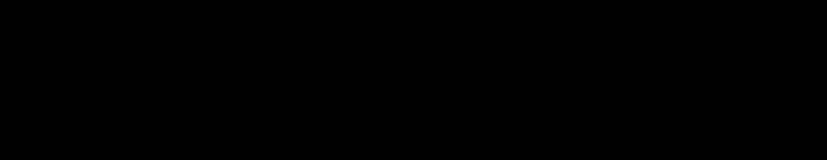
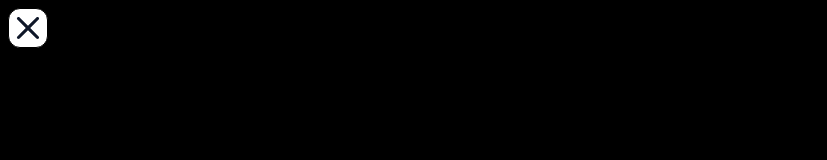
Before and after one commit to babak271/workout-plan, a React (Vite) app: page / in a window 1280 px wide. Both pictures are taken after a click on the picture 77 px from the left and 368 px from the top of the page. Shown: the top 160 px of the page, without its empty margins (0-827 px from the left). Built offline with nearby package versions, Linux system fonts and the light colour scheme.

Commit message:
add close button for image preview

```diff
--- a/src/components/image_with_modal.tsx
+++ b/src/components/image_with_modal.tsx
@@ -1,4 +1,5 @@
 import { useState } from 'react';
+import closeSvg from '../assets/close.svg'
 
 interface Day{
   name:string;
@@ -43,6 +44,7 @@
           className="fixed top-0 left-0 w-full h-full bg-black bg-opacity-80 z-50 flex justify-center items-center"
           onClick={closeModal} // Close modal when clicking outside the image
         >
+          <img onClick={closeModal} className="fixed top-2 left-2 w-10 h-10 bg-white border border-b rounded-xl border-dark z-10" src={closeSvg} />
           <div className="relative">
             <img
               src={modalImage}
```
Also changed, not shown: src/assets/close.svg (added).
